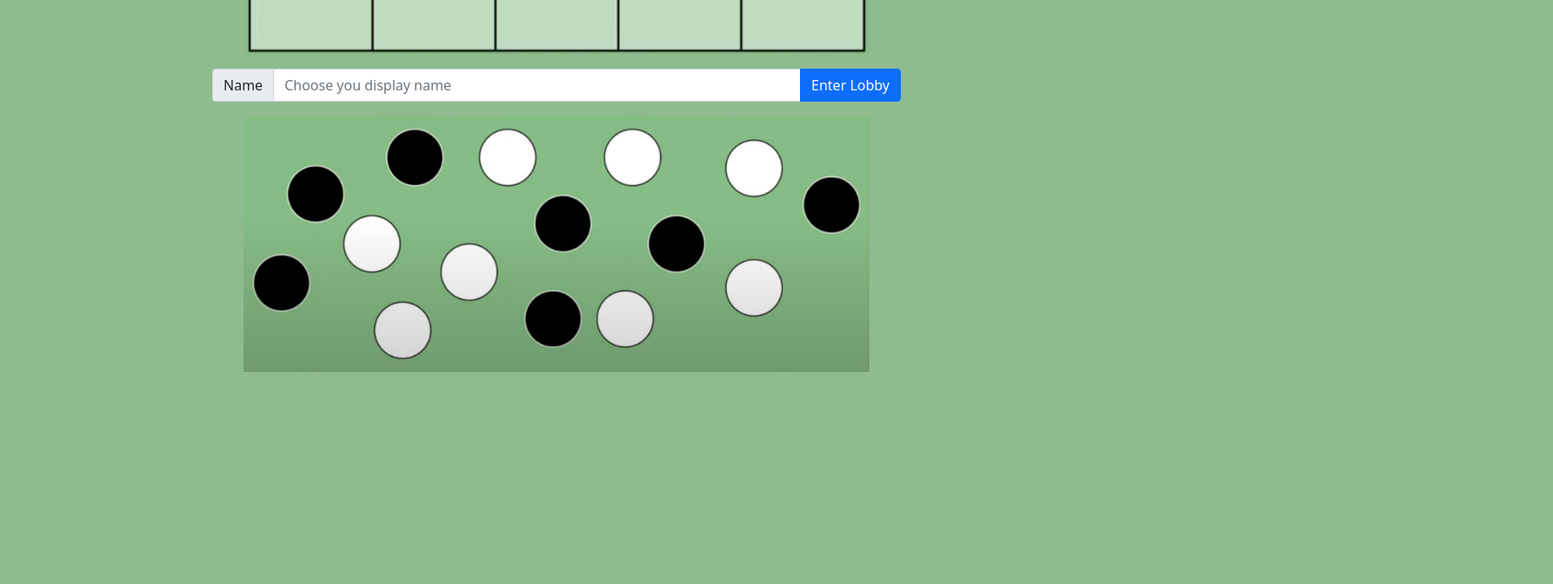
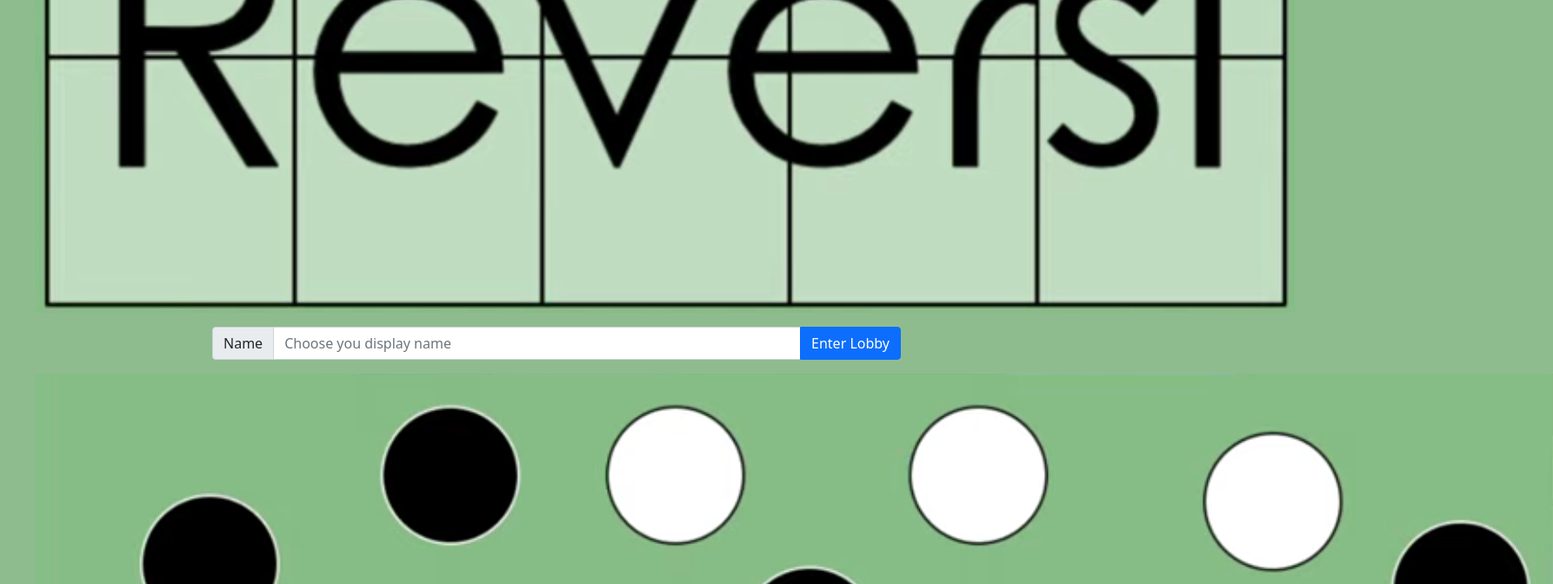
Before and after one commit to asnaniseema/REVERSI_Seema, a website: page public/index.html in a window 1280 px wide. Shown: the part 300-972 px from the top of the page at 87% size, 1786 px wide, since content can reach past the window. Before the commit the page ends 800 px from the top, so only its background shows below. Drawn offline with nearby package versions, Linux system fonts and the light colour scheme.

Commit message:
Update index.html

```diff
--- a/public/index.html
+++ b/public/index.html
@@ -13,7 +13,7 @@
 	</style>
 	<script>
 		function goToLobby(){
-      let username = $('#nameInput').val();
+			let username = encodeURI($('#nameInput').val());
 			window.location.href = 'lobby.html?username='+username;
 		}
 	</script>
@@ -31,7 +31,7 @@
 	</div>
 	<div class="row m-3">
 		<div class="col text-center">
-      <img src="assets/images/top-splash.png" alt="Reversi Logo 1" style="width:60%;"/>
+			<img src="assets/images/top-splash.png" alt="Reversi Logo 1" />
 		</div>
 	</div>
 	<div class="row align-items-center justify-content-center m-3">
@@ -45,7 +45,7 @@
 	</div>
 	<div class="row m-3">
 		<div class="col text-center">
-      <img src="assets/images/bottom-splash.png" alt="Reversi Logo 1" style="width:60%;"  />
+			<img src="assets/images/bottom-splash.png" alt="Reversi Logo 1" />
 		</div>
 	</div>
   </div>
```
Lines whose indentation alone changed are shown as unchanged.
